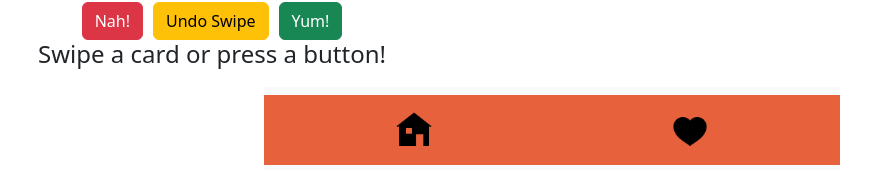
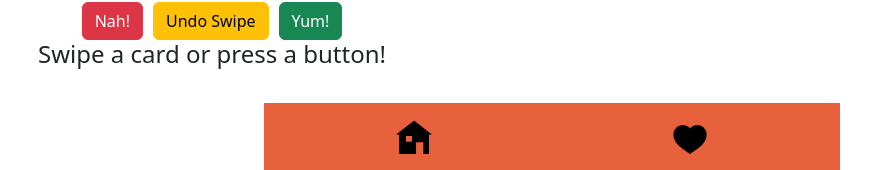
Before and after one commit to J-0-d-a-1/munchMatch, a React (Vite) app in the folder frontend/: page / in a window 1280 px wide. Shown: the part 627-797 px from the top of the page, without its empty margins (88-959 px from the left). Built offline with nearby package versions, Linux system fonts and the light colour scheme; no server answers.

Commit message:
padding-y of footer removed

```diff
--- a/frontend/src/components/Footer.jsx
+++ b/frontend/src/components/Footer.jsx
@@ -12,7 +12,11 @@ function Footer() {
   const { user } = useAuth();
 
   return (
-    <Navbar className="bg-body-tertiary footer-nav" fixed="bottom">
+    <Navbar
+      className="bg-body-tertiary footer-nav"
+      fixed="bottom"
+      style={{ paddingTop: "0", paddingBottom: "0" }}
+    >
       <Container className="footer">
         <Nav className="w-100 justify-content-around">
           {/* Default view */}
```
